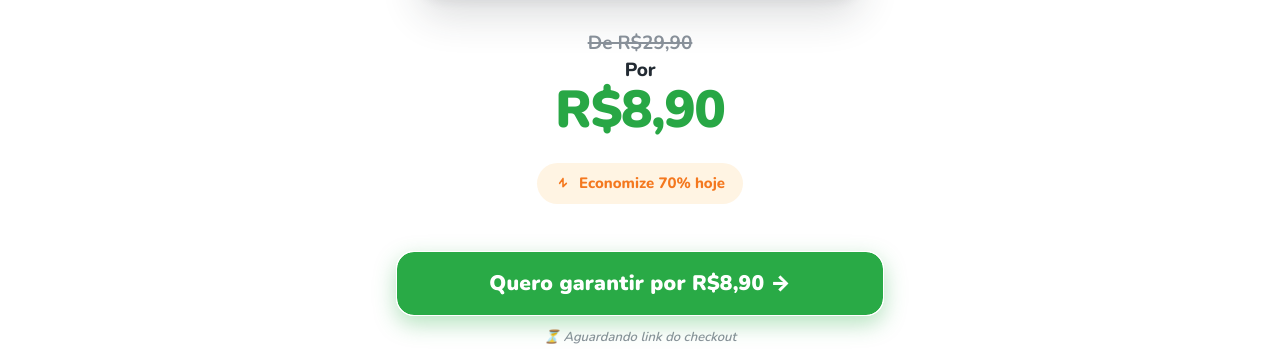
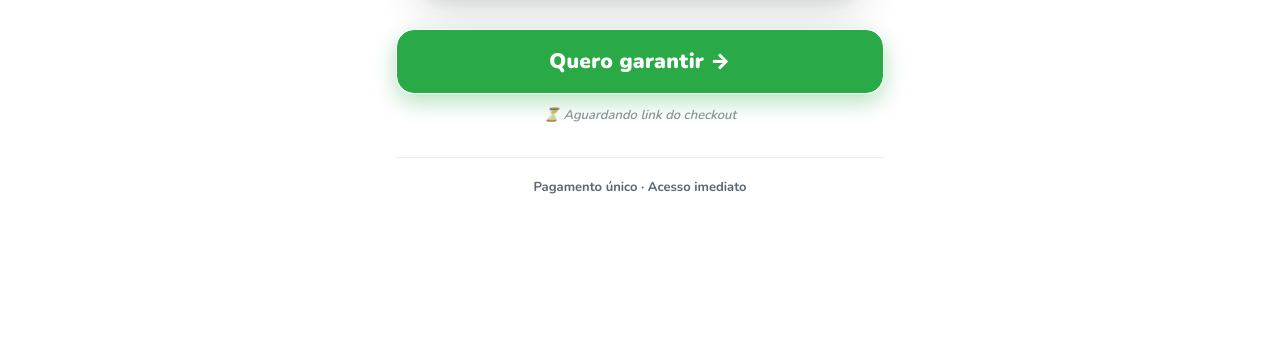
Before and after one commit to projetosdeclientes/upsell-lista-de-compras, a plain HTML site: page index.html in a window 1280 px wide. Shown: the part 694-1044 px from the top of the page. After the commit the page ends 940 px from the top, so only its background shows below. Drawn offline with nearby package versions, Linux system fonts and the light colour scheme.

Commit message:
Remove o bloco de preço da página de upsell

```diff
--- a/index.html
+++ b/index.html
@@ -163,46 +163,7 @@ body {
   transform: rotate(3deg);
 }
 
-/* ── 5. Bloco de preço ─────────────────────────────────── */
-.price {
-  margin-bottom: var(--space-8);
-}
-.price__old {
-  margin: 0 0 var(--space-1);
-  font-size: 19px;
-  font-weight: 700;
-  color: var(--meta);
-  text-decoration: line-through;
-  text-decoration-thickness: 2px;
-}
-.price__new {
-  margin: 0 0 var(--space-3);
-  font-size: clamp(40px, 11vw, 52px);
-  font-weight: 900;
-  line-height: 1;
-  letter-spacing: -0.02em;
-  color: var(--green);
-}
-.price__new small {
-  display: block;
-  margin-bottom: 4px;
-  font-size: clamp(16px, 4.4vw, 19px);
-  font-weight: 800;
-  letter-spacing: -0.01em;
-  color: var(--fg);
-}
-.price__seal {
-  display: inline-flex;
-  align-items: center;
-  gap: 8px;
-  padding: 9px 18px;
-  background: var(--beige);
-  color: var(--accent);
-  font-size: 15px;
-  font-weight: 800;
-  border-radius: var(--radius-badge);
-}
-.price__seal svg { flex: 0 0 auto; color: var(--accent); }
+/* ── 5. Preço (removido — nenhum preço é exibido) ─────── */
 
 /* ── 6. CTA ────────────────────────────────────────────── */
 .cta {
@@ -304,23 +265,9 @@ body {
     <figcaption class="product__badge" data-od-id="offer-badge">Oferta especial</figcaption>
   </figure>
 
-  <!-- 5. Bloco de preço -->
-  <section class="price" data-od-id="price-block" aria-label="Preço da oferta">
-    <p class="price__old" data-od-id="old-price">De R$29,90</p>
-    <p class="price__new" data-od-id="new-price">
-      <small>Por</small>R$8,90
-    </p>
-    <p class="price__seal" data-od-id="save-seal">
-      <svg width="16" height="16" viewBox="0 0 24 24" fill="none" aria-hidden="true">
-        <path d="M12 4v12m0-12L7 11m5 5 5-5" stroke="currentColor" stroke-width="2.4" stroke-linecap="round" stroke-linejoin="round"/>
-      </svg>
-      Economize 70% hoje
-    </p>
-  </section>
-
   <!-- 6. CTA (sem link configurado) -->
   <section class="action" data-od-id="action">
-    <button class="cta" type="button" data-od-id="cta-button">Quero garantir por R$8,90 →</button>
+    <button class="cta" type="button" data-od-id="cta-button">Quero garantir →</button>
     <p class="cta-note" data-od-id="wait-note">⏳ Aguardando link do checkout</p>
   </section>
 
```
